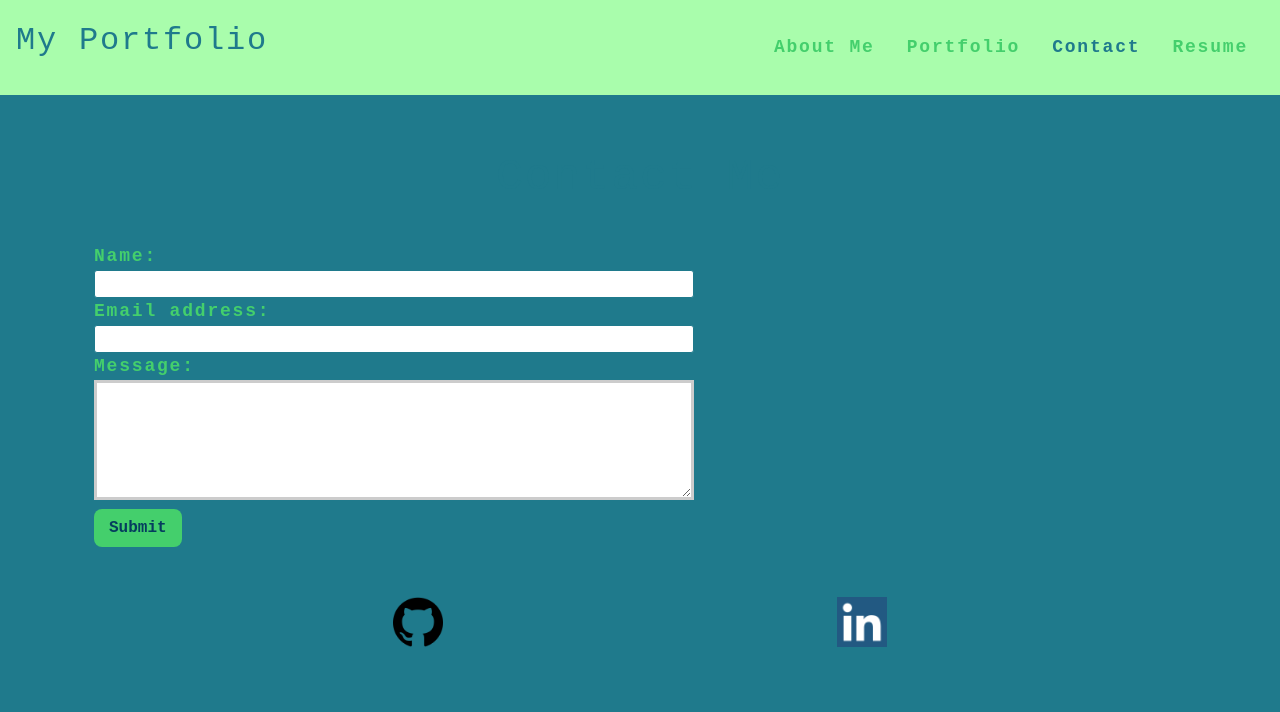
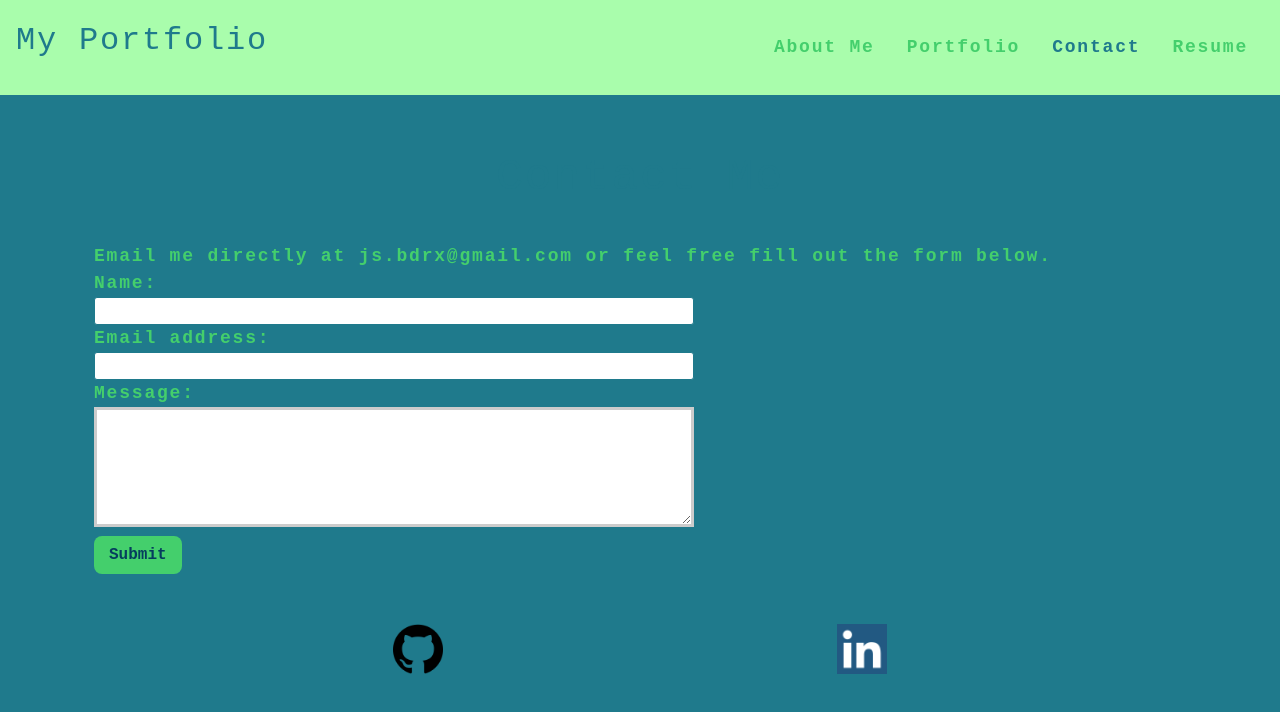
Before and after one commit to jsnbdrx/react-portfolio, a React (Create React App) app: page / in a window 1280 px wide. Both pictures are taken after a click on the item "Contact". Shown: the top 712 px of the page. Built offline with nearby package versions, Linux system fonts and the light colour scheme.

Commit message:
updated contact section

```diff
--- a/src/components/Contact/index.js
+++ b/src/components/Contact/index.js
@@ -51,6 +51,9 @@ function Contact() {
 				<h2 className="page-header">Contact Me</h2>
 			</div>
 			<div>
+				Email me directly at js.bdrx@gmail.com or feel free fill out the form below.
+			</div>
+			<div>
 				<form id="contact-form">
 					<div>
 						<label htmlFor="Name">Name:</label>
```
